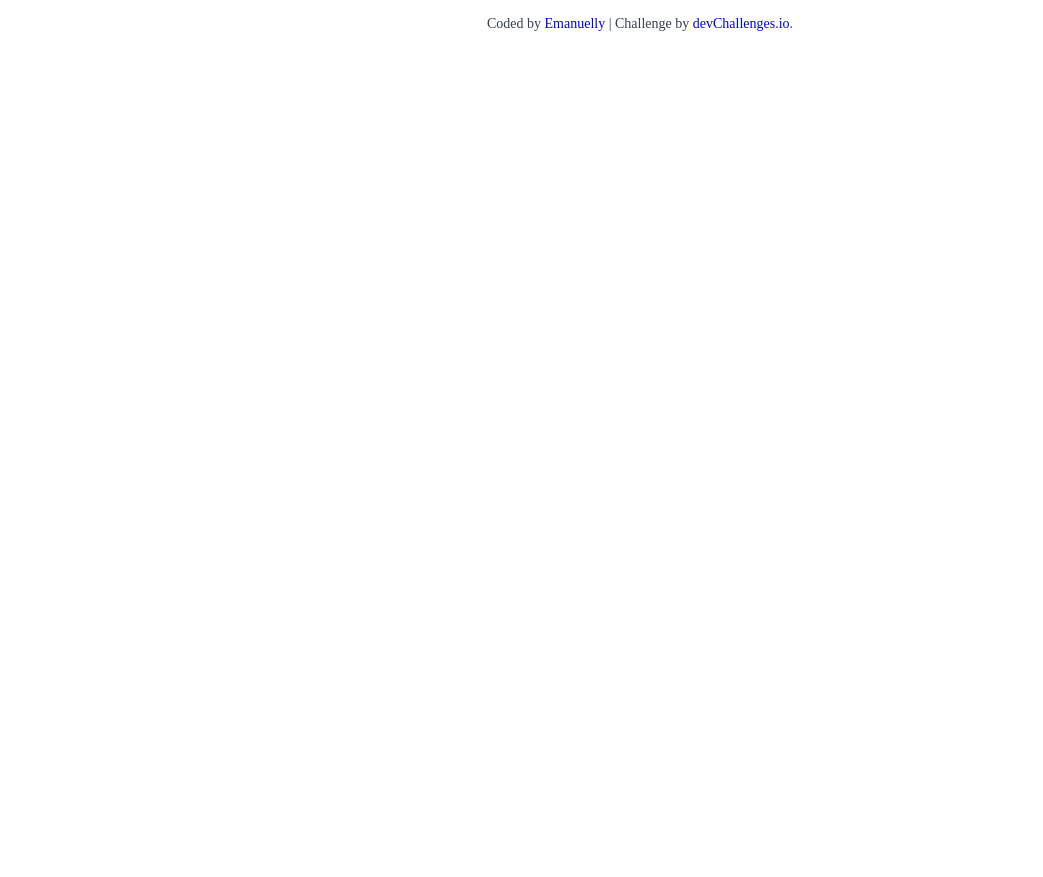
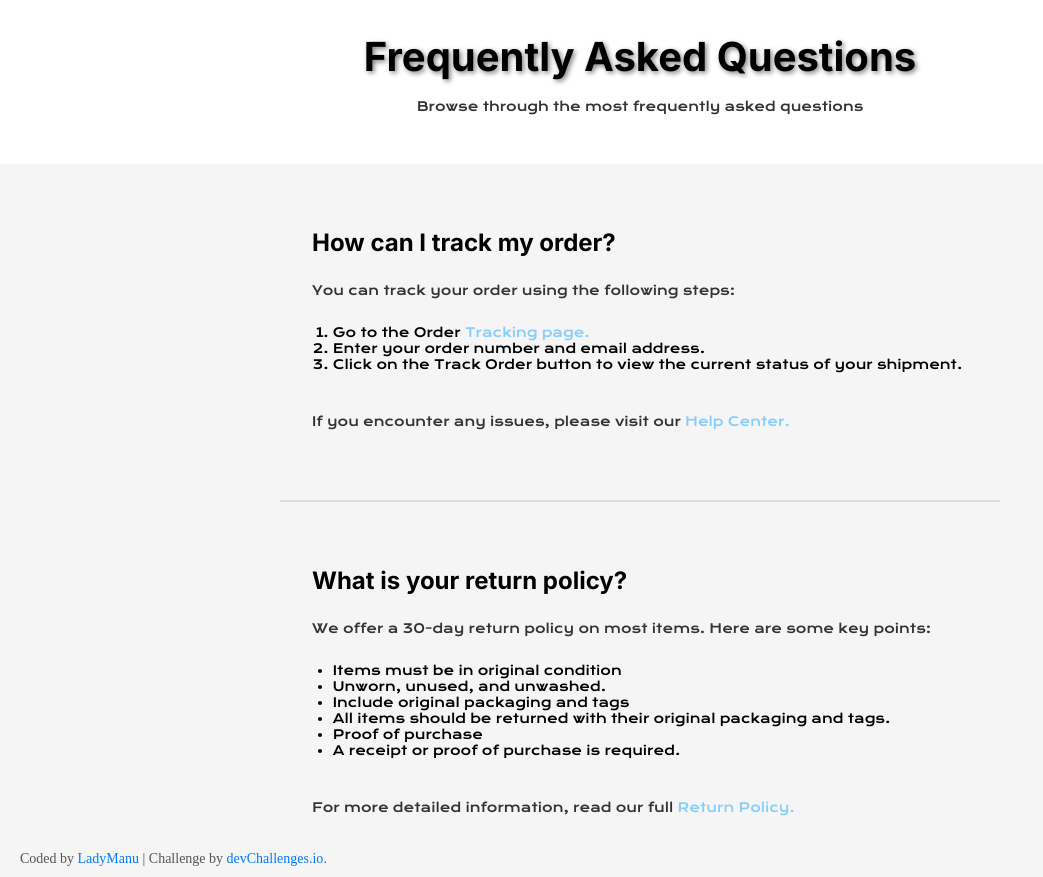
Before and after one commit to LadyManu/simple-faq-master, a plain HTML site: page index.html in a window 1280 px wide. Shown: the whole page, without its empty margins (0-1043 px from the left). Before the commit the page ends 816 px from the top, so only its background shows below. Drawn offline with nearby package versions, Linux system fonts and the light colour scheme.

Commit message:
Update index.html
my new and atualized index without errors.

```diff
--- a/index.html
+++ b/index.html
@@ -1,85 +1,78 @@
 <!DOCTYPE html>
+
 <html lang="en">
+
   <head>
     <meta charset="UTF-8" />
     <meta name="viewport" content="width=device-width, initial-scale=1.0" />
+    <meta name="description" content="Simple FAQ - Frequently Asked Questions" />
+    <meta name="keywords" content="FAQ, Questions, Answers, Help" />
+    <meta name="author" content="Emanuelly" />
+    <!--CSS link-->
+    <link rel="stylesheet" href="style.css" />
 
+    <!--PRE-CONNECT FONTS-->
+    <link rel="preconnect" href="https://fonts.googleapis.com" />
+    <link rel="preconnect" href="https://fonts.gstatic.com" crossorigin />
+
+    <!--PRELOAD FONTS-->
     <link
-      rel="icon"
-      href="resources/favicon.ico"
-      type="image/x-icon"
-      sizes="96x96"
-    />
+      rel="preload"
+      href="https://fonts.googleapis.com/css2?family=Inter:wght@400;700&family=Krona+One&family=Work+Sans:wght@400;700&display=swap"
+      as="style"
+      onload="this.onload=null;this.rel='stylesheet'"/>
 
-    <title>Simple FAQ | devChallenges.io</title>
+      <!--TITLE-->
+    <title>Simple FAQ - Frequently Asked Questions</title>
 
-    <!--You are welcome to delete these styles or modify them in your own stylesheet -->
-    <style>
-      * {
-        margin: 0;
-        padding: 0;
-        box-sizing: border-box;
-      }
+  </head>
 
-      body {
-        height: 100vh;
-      }
+  <body>
 
-      .author-info {
-        font-size: 14px;
-        text-align: center;
-        margin-top: 16px;
-        color: rgb(55, 65, 81);
-      }
-
-      .author-info a {
-        text-decoration: none;
-      }
-    </style>
-  </head>
-  <body>
-    <!--
-    Frequently Asked Questions
-
-    Browse through the most frequently asked questions
-
-    How can I track my order?
-
-    You can track your order using the following steps
-
-    Go to the Order Tracking page.
-
-    Enter your order number and email address.
-
-    Click on the Track Order button to view the current status of your shipment.
-
-    If you encounter any issues, please visit our Help Center.
-
-    What is your return policy?
-
-    We offer a 30-day return policy on most items. Here are some key points
-
-    Items must be in original condition
-
-    Unworn, unused, and unwashed.
-
-    Include original packaging and tags
-
-    All items should be returned with their original packaging and tags.
-
-    Proof of purchase
-
-    A receipt or proof of purchase is required.
-
-    For more detailed information, read our full Return Policy.
-
-  -->
-
-    <div class="author-info">
-      Coded by <a href="#">Emanuelly</a> | Challenge by
-      <a href="https://www.devchallenges.io?ref=challenge" target="_blank"
-        >devChallenges.io</a
-      >.
-    </div>
+    <header>
+      <!--TITLE-->
+      <section>
+        <h1>Frequently Asked Questions</h1>
+        <p class="under-title">Browse through the most frequently asked questions</p>
+      </section>
+   </header>
+      <!--FIRST QUESTION-->
+      <section>
+        <h2>How can I track my order?</h2>
+        <p class="under-questions">You can track your order using the following steps:</p>
+        <ol>
+          <li>Go to the Order <span style="color: lightskyblue;">Tracking page.</span> </li>
+          <li>Enter your order number and email address.</li>
+          <li>Click on the Track Order button to view the current status of your shipment.</li>
+        </ol>
+        <p class="under-questions">If you encounter any issues, please visit our <span style="color: lightskyblue;">Help Center.</span> </p>
+      </section>
+      <!--LINE-->
+      <section>
+        <hr class="line">
+      </section>
+      <!--SECOND QUESTION-->
+      <section>
+        <h2>What is your return policy?</h2>
+          <p class="under-questions">We offer a 30-day return policy on most items. Here are some key points:</p>
+          <ul>
+            <li>Items must be in original condition</li>
+            <li>Unworn, unused, and unwashed.</li>
+            <li>Include original packaging and tags</li>
+            <li>All items should be returned with their original packaging and tags.</li>
+            <li>Proof of purchase</li>
+            <li>A receipt or proof of purchase is required.</li>
+          </ul>
+          <p class="under-questions">For more detailed information, read our full <span style="color: lightskyblue;">Return Policy.</span></p>
+      </section>
+      <!--AUTHOR INFO-->
+      <section>
+        <footer>
+          <div class="author-info">
+            Coded by <a href="https://github.com/LadyManu" target="_blank">LadyManu</a> | Challenge by
+            <a href="https://www.devchallenges.io?ref=challenge" target="_blank">devChallenges.io</a>.
+        </div>
+        </footer>
+      </section>
   </body>
 </html>
```
